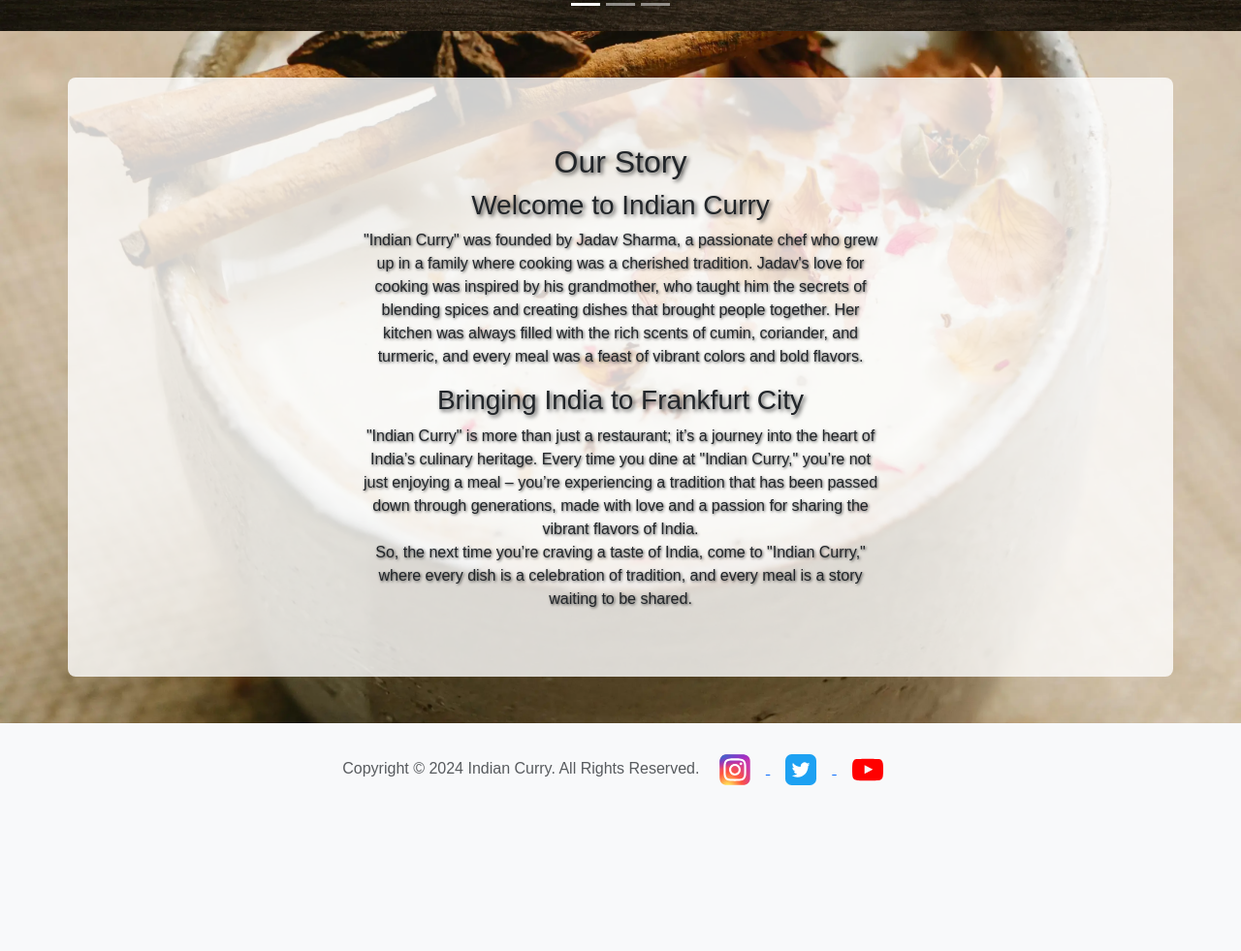
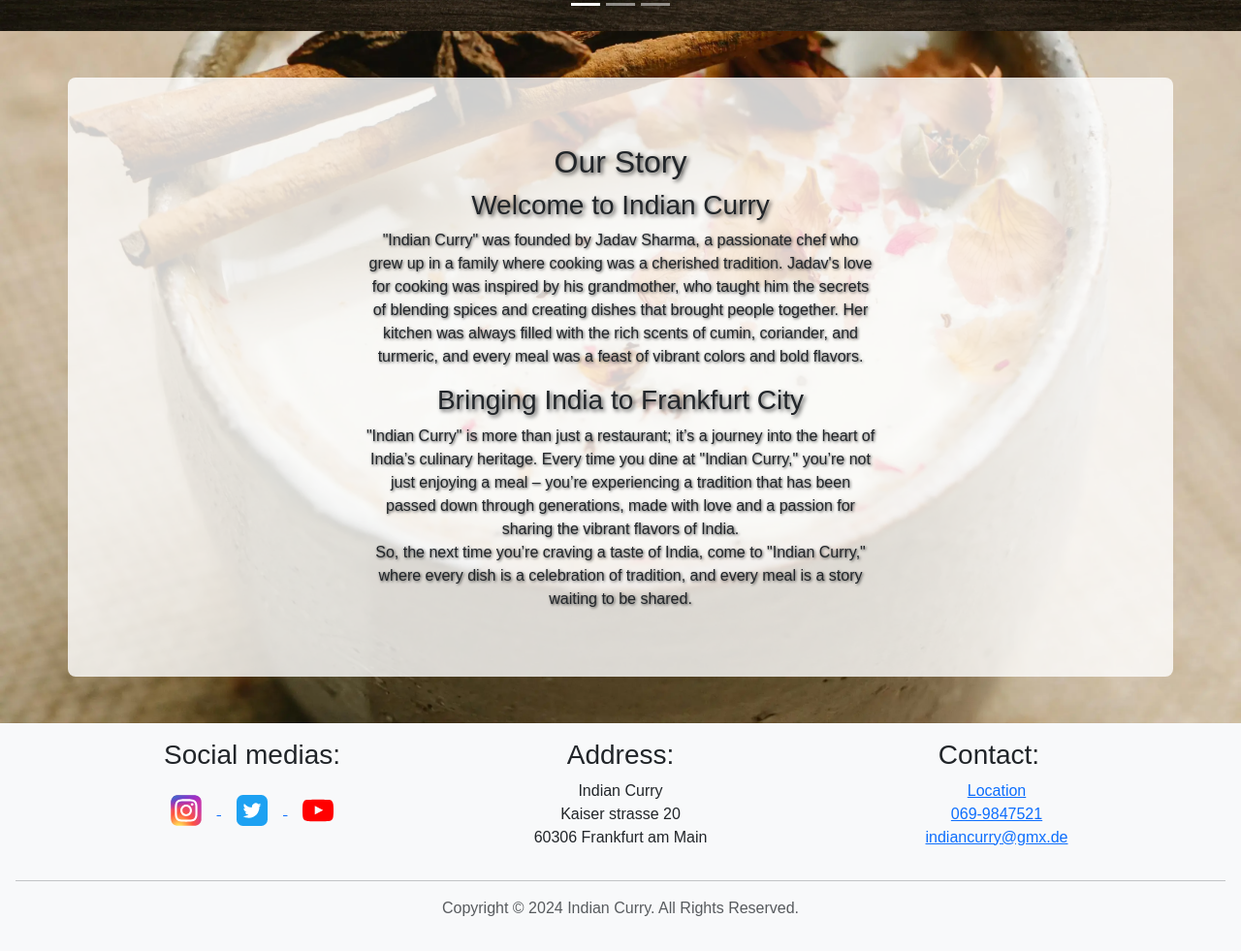
Before and after one commit to Pramilashanmugam/Restaurant, a Django app: page / in a window 1280 px wide. Shown: the part 922-1903 px from the top of the page at 97% size. Before the commit the page ends 1732 px from the top, so only its background shows below. Run offline with Django 5.2, Linux system fonts and the light colour scheme; some libraries are stand-ins or nearby versions.

Commit message:
add contact and address in footer, restaurant story in homepage aligned

```diff
--- a/reservations/templates/reservations/index.html
+++ b/reservations/templates/reservations/index.html
@@ -64,8 +64,8 @@
 </div>
 
 <!-- Restaurant Story -->
-<div class="container mt-5 main-content">
-    <div class="row justify-content-center">
+<div class="container ">
+    <div class="mt-5 main-content row justify-content-center">
         <div class="col-md-6 text-center">
 
             <div class="restaurant-story mt-5 text-dark">
--- a/templates/includes/footer.html
+++ b/templates/includes/footer.html
@@ -1,17 +1,52 @@
 {% load static %}
 
 <footer class="footer mt-auto py-3 bg-light">
-    <div class="footer-container">
-    <span class="text-muted">Copyright © 2024 Indian Curry. All Rights Reserved.</span>
+    <div class="container">
+        <div class="row">
+            <div class="col-md-4">
+                <div class="footer-container text-center text-md-left">
                     <!--Social medias icons-->
+                    <h3>Social medias:</h3>
                     <a href="https://www.instagram.com" target="_blank" rel="noopener" aria-label="Instagram - Opens in new tab">
-        <img src="{% static '/icons/ig-instagram-icon.svg' %}" alt="Instagram Icon" class="social-icon" />
+                        <img src="{% static 'icons/ig-instagram-icon.svg' %}" alt="Instagram Icon" class="social-icon" />
                     </a>
                     <a href="https://twitter.com" target="_blank" rel="noopener" aria-label="Twitter - Opens in new tab">
-        <img src="{% static '/icons/twitter-app-icon.svg' %}" alt="Twitter Icon" class="social-icon" />
+                        <img src="{% static 'icons/twitter-app-icon.svg' %}" alt="Twitter Icon" class="social-icon" />
                     </a>
                     <a href="https://www.youtube.com" target="_blank" rel="noopener" aria-label="YouTube - Opens in new tab">
-        <img src="{% static '/icons/youtube-square-color-icon.svg' %}" alt="YouTube Icon" class="social-icon" />
+                        <img src="{% static 'icons/youtube-square-color-icon.svg' %}" alt="YouTube Icon" class="social-icon" />
                     </a>
                 </div>
+            </div>
+            <div class="col-md-4">
+                <div class="footer-container text-center text-md-left">
+                    <h3>Address:</h3>
+                    <p>Indian Curry <br>
+                    Kaiser strasse 20<br>
+                    60306 Frankfurt am Main</p>
+                </div>
+            </div>
+            <div class="col-md-4">
+                <div class="footer-container text-center text-md-left">
+                    <h3>Contact:</h3>
+                    <p>
+                        <a href="https://www.google.com/maps/place/Kaiserstra%C3%9Fe+20,+60311+Frankfurt+am+Main,+Germany/@50.1106063,8.6721825,17z/data=!3m1!4b1!4m6!3m5!1s0x47bd0ea9679cffb1:0xe86ede7c92f67447!8m2!3d50.1106029!4d8.6747628!16s%2Fg%2F11b8vcdtdt?entry=ttu"
+                            target="_blank" rel="noopener"><i class="fa-solid fa-location-dot" style="padding-right: 16px;"></i>Location</a>
+                        <br>
+                        <a href="tel:+49699847521" target="_blank" rel="noopener"><i class="fa-solid fa-phone" style="padding-right: 16px;"></i>069-9847521</a>
+                        <br>
+                        <a href="mailto:indiancurry@gmx.de" target="_blank" rel="noopener"><i class="fa-solid fa-envelope" style="padding-right: 16px;"></i>indiancurry@gmx.de</a>
+                    </p>
+                </div>
+            </div>
+        </div>
+    </div>
+    <hr>
+    <div class="container-fluid">
+        <div class="row">
+            <div class="col-12">
+                <p class="text-center text-md-right text-muted">Copyright © 2024 Indian Curry. All Rights Reserved.</p>
+            </div>
+        </div>
+    </div>
 </footer>
--- a/templates/includes/header.html
+++ b/templates/includes/header.html
@@ -4,7 +4,7 @@
   <nav class="navbar navbar-expand-lg bg-body-tertiary">
     <div class="container-fluid">
       <!--website Logo-->
-      <a class="navbar-brand justify-content-left" href="#"><img src="{% static 'images/logo.webp' %}" alt="Indian curry restaurant logo"
+      <a class="navbar-brand justify-content-left" href="{% url 'home' %}"><img src="{% static 'images/logo.webp' %}" alt="Indian curry restaurant logo"
           class="logo"></a>
       <button class="navbar-toggler" type="button" data-bs-toggle="collapse" data-bs-target="#navbarNav"
         aria-controls="navbarNav" aria-expanded="false" aria-label="Toggle navigation">
```
Also changed, not shown: templates/base.html (+5 -6 lines). Lines whose indentation alone changed are shown as unchanged.
